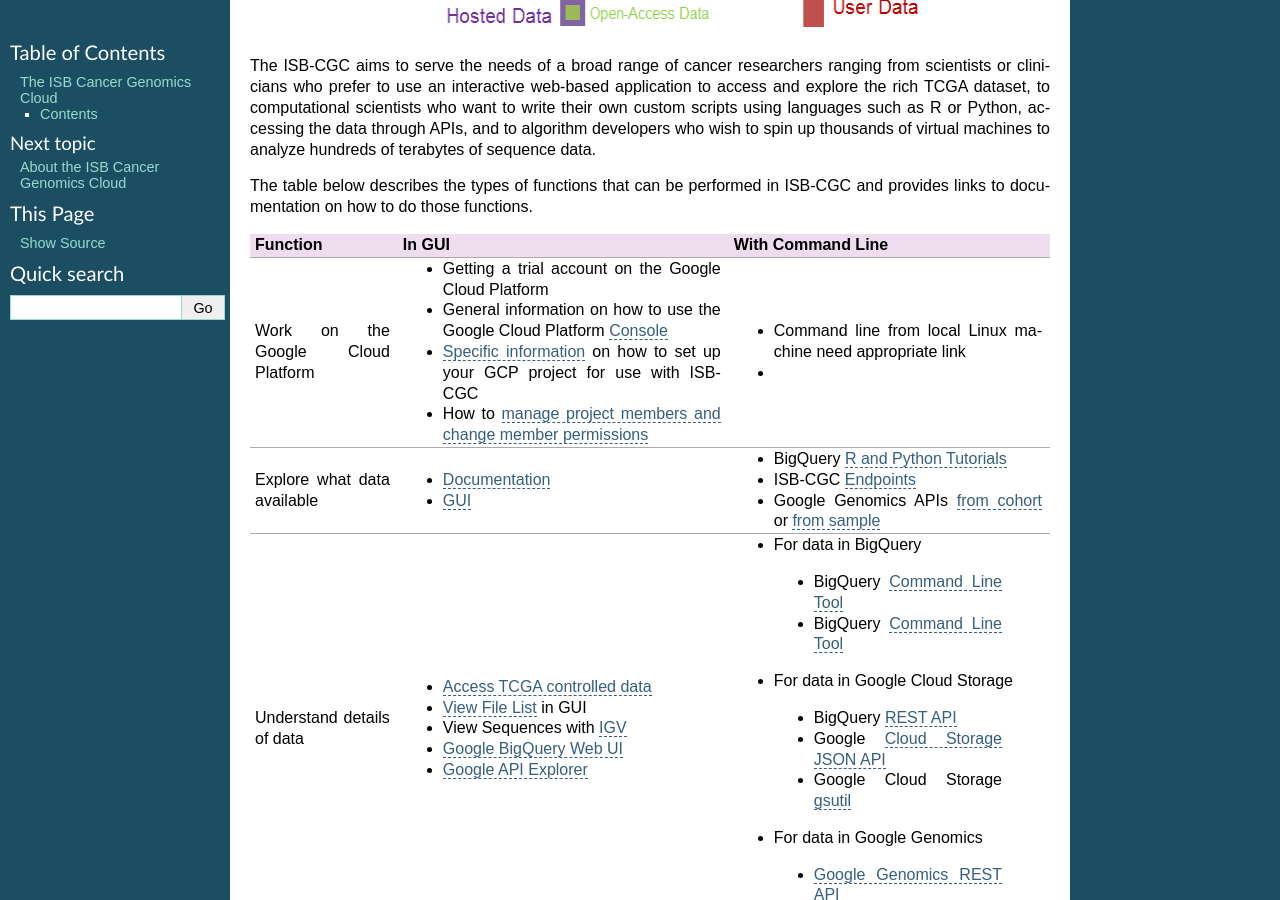
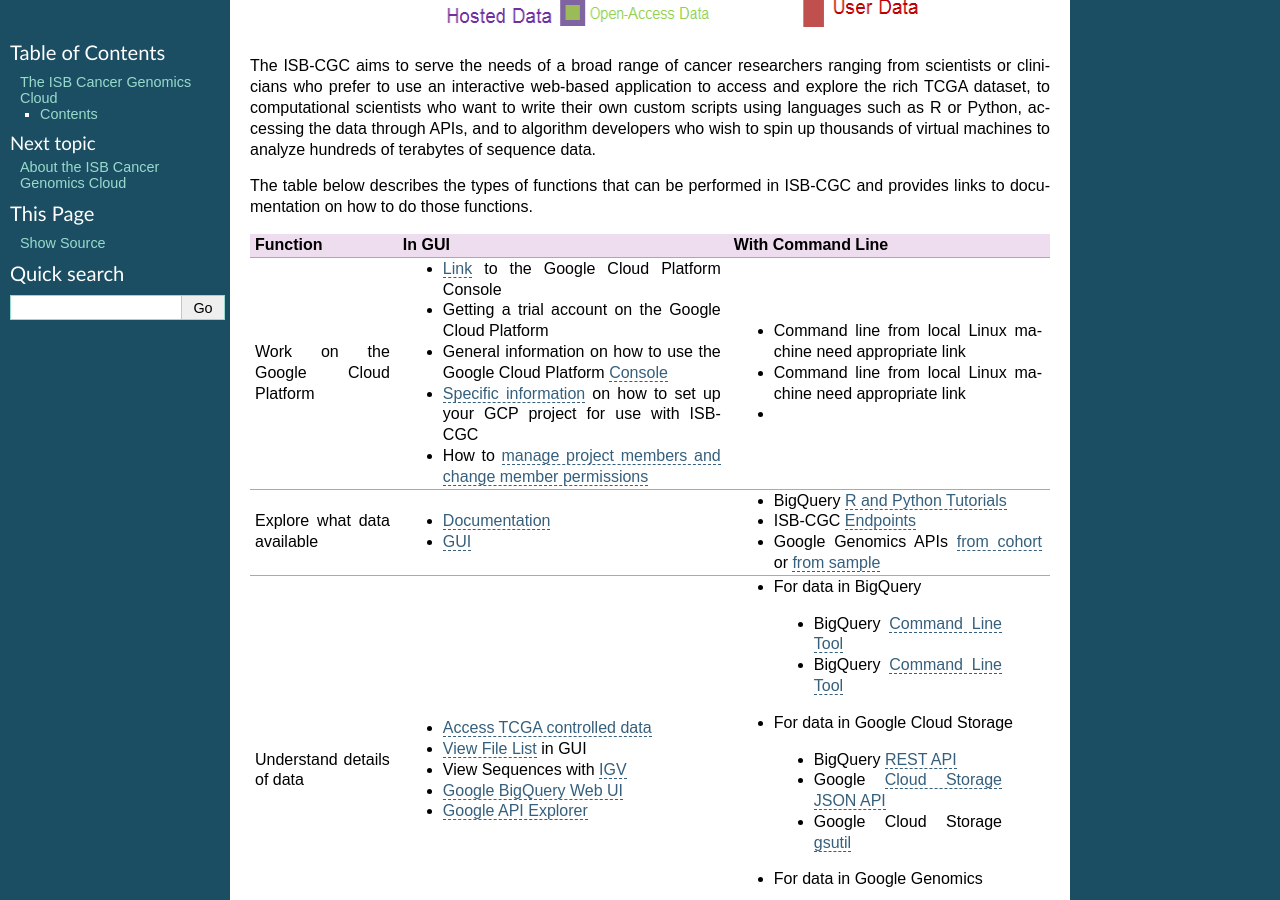
Before and after one commit to isb-cgc/readthedocs, a Sphinx documentation site: the page built from docs/source/index.rst, in a window 1280 px wide and 900 px high, scrolled down 579 px. Built offline with Sphinx 7.4.7, drawn with Linux system fonts in a browser that asks for light colours.

Commit message:
Update index.rst

```diff
--- a/docs/source/index.rst
+++ b/docs/source/index.rst
@@ -29,7 +29,8 @@
 +-----------------------------------+---------------------------------------------------------------------------------------------------------------------------------------------------------------------------------------------------------------------------------------------------------------------------------------------+-------------------------------------------------------------------------------------------------------------------------------------------------------------------------------------------------------------------------------------------------------------------------+
 |Function                           |In GUI                                                                                                                                                                                                                                                                                       |With Command Line                                                                                                                                                                                                                                                        |
 +===================================+=============================================================================================================================================================================================================================================================================================+=========================================================================================================================================================================================================================================================================+
-|Work on the Google Cloud Platform  |- Getting a trial account on the Google Cloud Platform                                                                                                                                                                                                                                       |- Command line from local Linux machine need appropriate link                                                                                                                                                                                                            |
+|Work on the Google Cloud Platform  |- `Link <https://console.cloud.google.com/>`_ to the Google Cloud Platform Console                                                                                                                                                                                                           |- Command line from local Linux machine need appropriate link                                                                                                                                                                                                            |
+|                                   |- Getting a trial account on the Google Cloud Platform                                                                                                                                                                                                                                       |- Command line from local Linux machine need appropriate link                                                                                                                                                                                                            |
 |                                   |- General information on how to use the Google Cloud Platform `Console <https://support.google.com/cloud/?hl=en#topic=3340599>`_                                                                                                                                                             |-                                                                                                                                                                                                                                                                        |
 |                                   |- `Specific information </gcp-info/gcp-info2/Setup.html>`_ on how to set up your GCP project for use with ISB-CGC                                                                                                                                                                            |                                                                                                                                                                                                                                                                         |
 |                                   |- How to `manage project members and change member permissions <https://support.google.com/cloud/answer/6158846>`_                                                                                                                                                                           |                                                                                                                                                                                                                                                                         |
```
